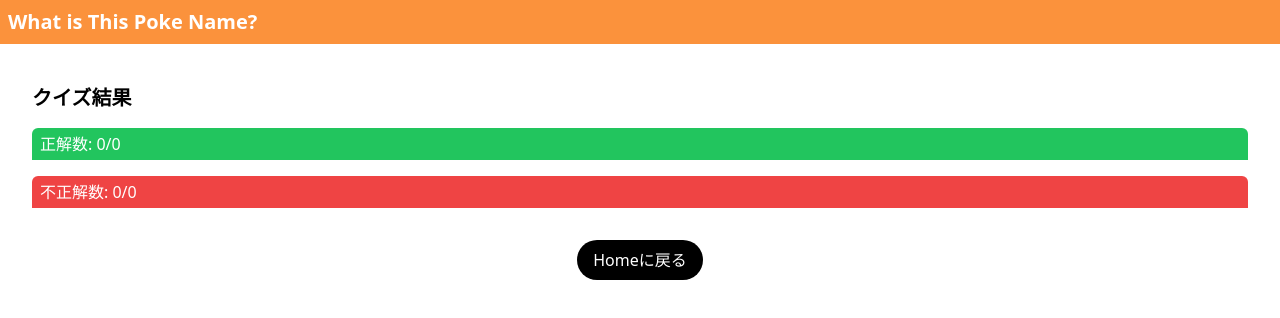
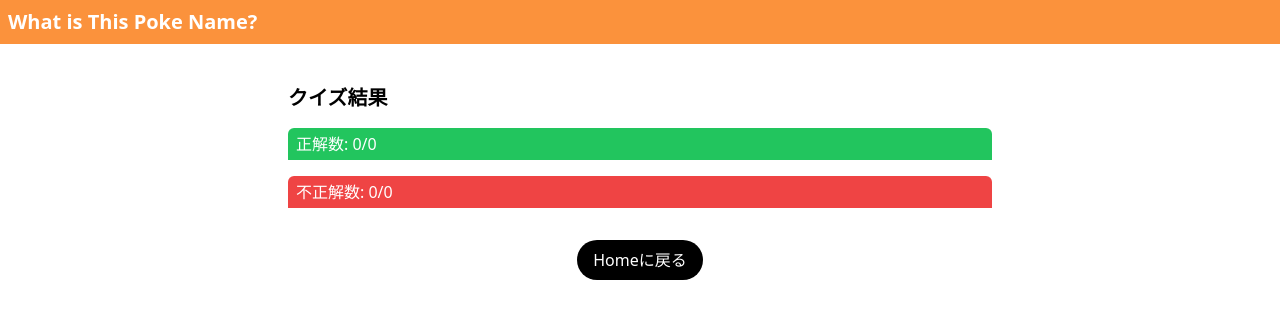
Before and after one commit to GitHayato/what-is-this-poke-name, a Next.js app: page /result in a window 1280 px wide. Shown: the top 318 px of the page. Built offline with nearby package versions, Linux system fonts and the light colour scheme.

Commit message:
setting max width

```diff
--- a/src/pages/result.tsx
+++ b/src/pages/result.tsx
@@ -21,7 +21,7 @@ const Result = () => {
   }, [dispatch, push])
 
   return (
-    <div className="mt-10 px-8">
+    <div className="mt-10 px-8 max-w-3xl mx-auto">
       <h1 className="font-bold text-xl">クイズ結果</h1>
       <div>
         <div className="my-4">
```
